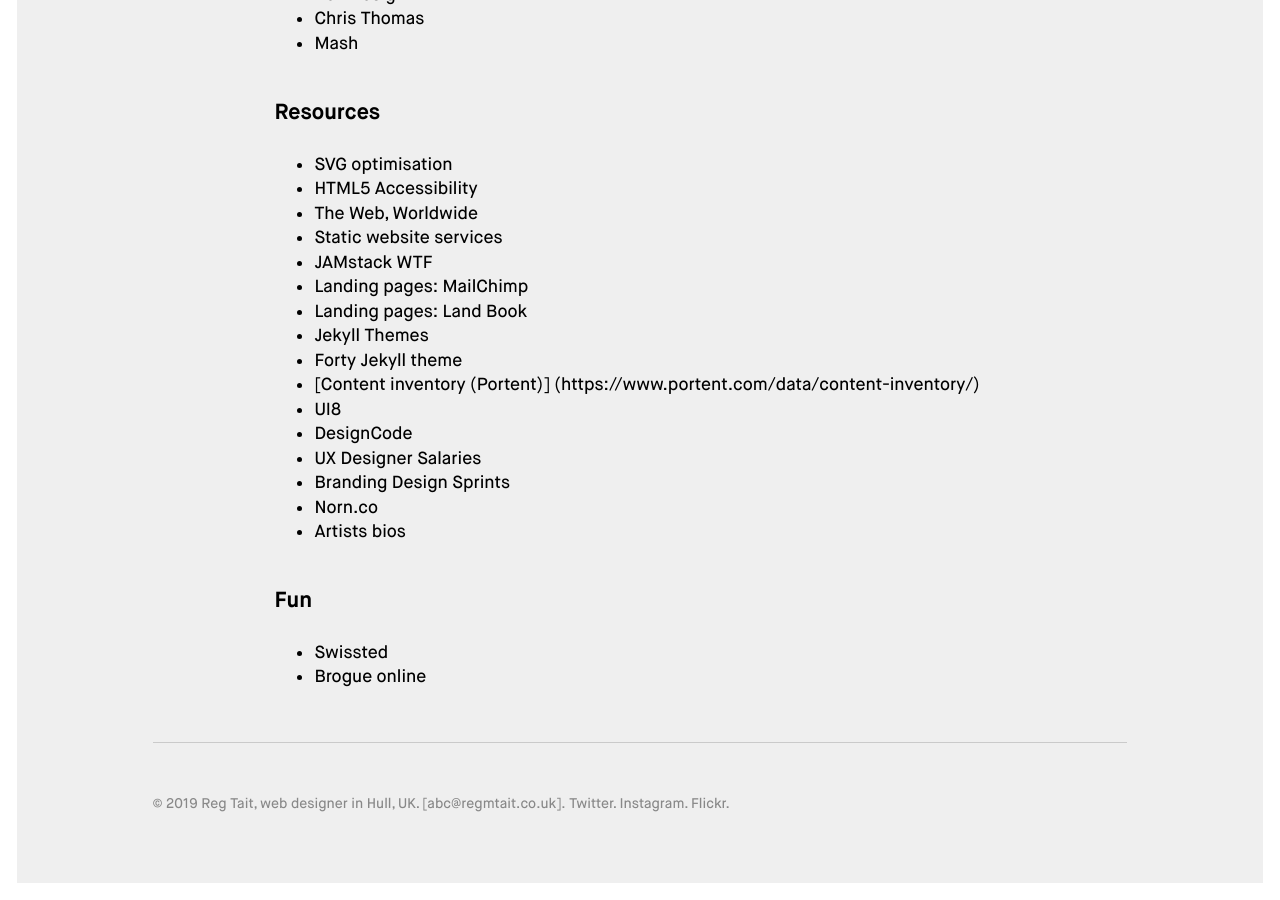
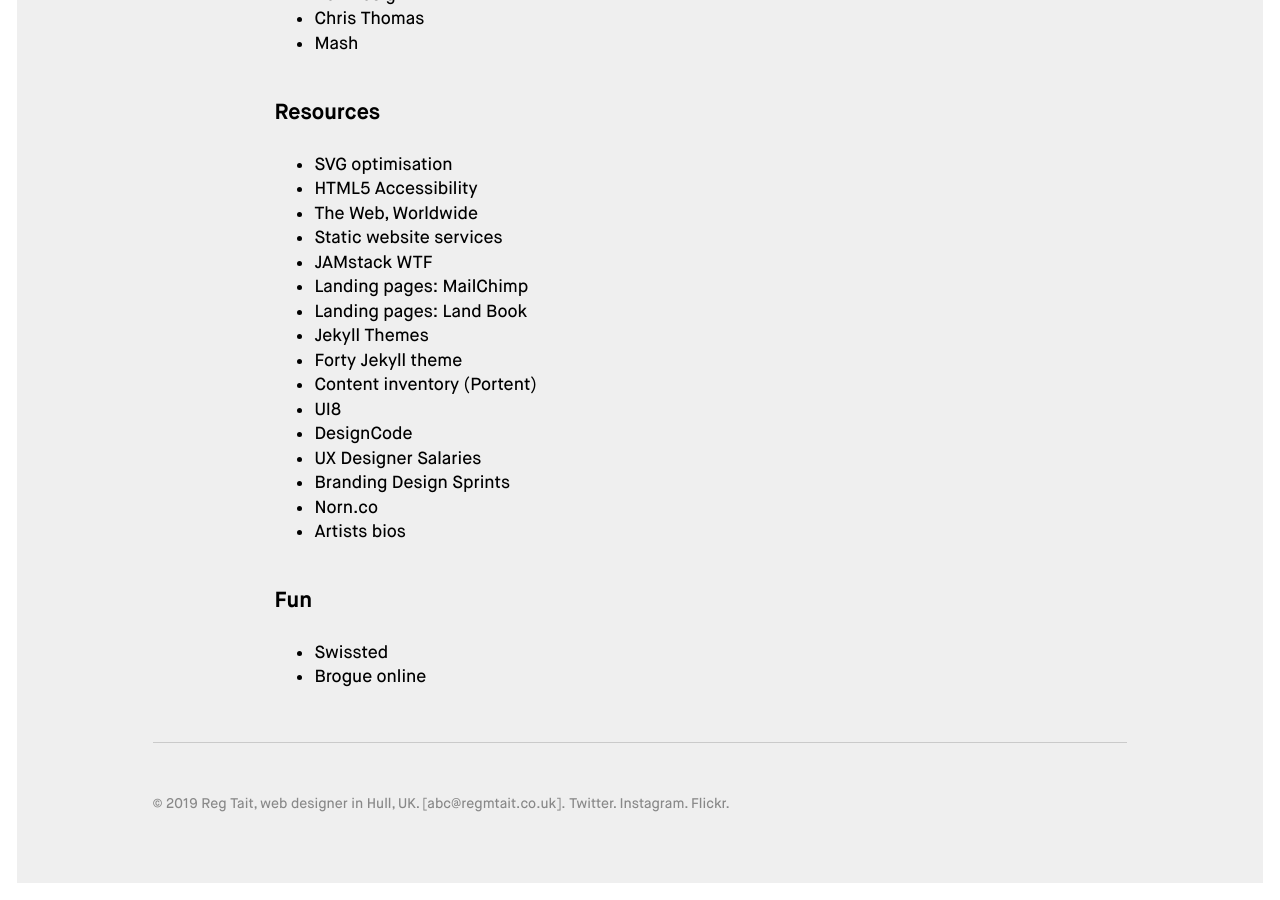
Before and after one commit to regmtait/regmtait.co.uk, a Jekyll site: the page built from links.md, in a window 1280 px wide and 900 px high, scrolled down 3725 px. Built offline with Jekyll 4.4.1, drawn with Linux system fonts in a browser that asks for light colours; some of the changed lines change nothing that is shown; some of the changed text lies outside the part shown.

Commit message:
Tidy links

```diff
--- a/links.md
+++ b/links.md
@@ -109,7 +109,7 @@
 * [Paul Hill](https://www.behance.net/gallery/1653062/2008-10-001)
 * [Art Space Tokyo (Nobumasa Takahashi)](https://read.artspacetokyo.com/)
 * [Jordy van den Nieuwendijk](http://jordy.studio/portfolio/)
-* [https://equfund.com/ (Stuff & Nonsense)](https://equfund.com/)
+* [Equfund (Stuff & Nonsense)](https://equfund.com/)
 
 ## Design
 
@@ -158,7 +158,7 @@
 * [Landing pages: Land Book](https://land-book.com/)
 * [Jekyll Themes](https://jekyllthemes.io/)
 * [Forty Jekyll theme](https://andrewbanchich.gitlab.io/forty-jekyll-theme/)
-* [Content inventory (Portent)] (https://www.portent.com/data/content-inventory/)
+* [Content inventory (Portent)](https://www.portent.com/data/content-inventory/)
 * [UI8](https://ui8.net)
 * [DesignCode](https://designcode.io)
 * [UX Designer Salaries](https://uxdesignersalaries.com/)
```
